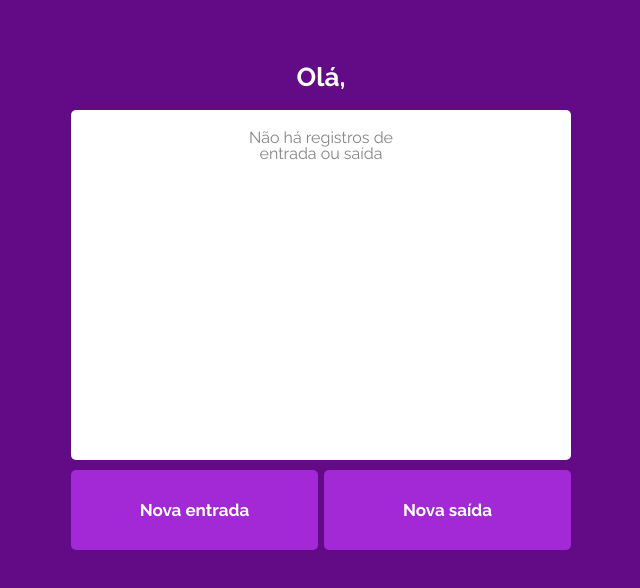
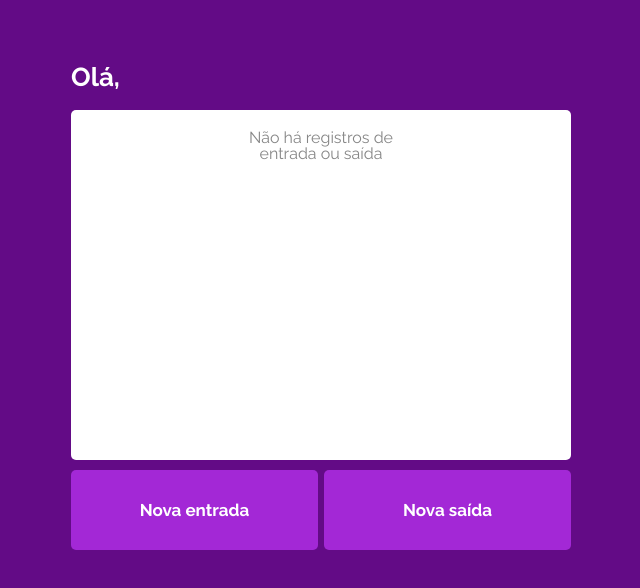
Before and after one commit to igor-gui/my-wallet-client, a React (Vite) app: page /home in a window 1280 px wide. Shown: the top 588 px of the page, without its empty margins (319-959 px from the left). Built offline with nearby package versions, Linux system fonts and the light colour scheme; the HTML template or start-up script is replaced by a standard one; a web font is replaced by a local one.

Commit message:
Feat: Correction

```diff
--- a/src/components/HomeContainer.tsx
+++ b/src/components/HomeContainer.tsx
@@ -1,16 +1,25 @@
 import { TransactionsBox } from "@/components";
 import { TransactionButtonBox } from "./TransactionButtonBox";
+import styled from "styled-components";
 
 
 export function HomeContainer() {
     const name = localStorage.getItem("name");
     return (
         <div className="container">
-            <div>
+            {/* <TopBoard> */}
             <h1>Olá, {name}</h1>
-            </div>
+            {/* <h1>log out</h1> */}
+            {/* </TopBoard> */}
             <TransactionsBox />
             <TransactionButtonBox />
         </div>
     );
 }
+
+// const TopBoard = styled.div`
+//     display: flex;
+//     justify-content: space-around;
+//     align-items: center;
+//     width: 60%;
+// `
```
